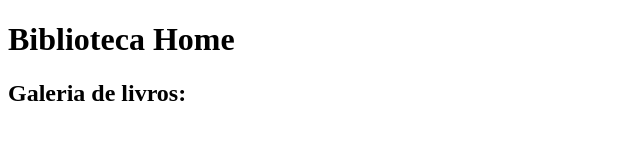
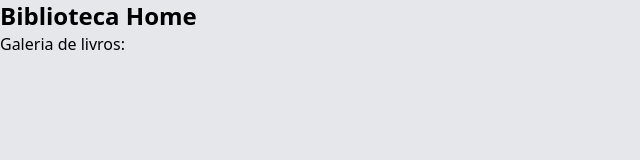
Before and after one commit to Paulo-galvao/biblioteca-frontend, a plain HTML site: page src/index.html in a window 1280 px wide. Shown: the whole page, without its empty margins (0-640 px from the left). Drawn offline with Linux system fonts and the light colour scheme; no server answers.

Commit message:
CONFIG: tailwind test

```diff
--- /dev/null
+++ b/src/css/main.css
@@ -0,0 +1 @@
+@import "tailwindcss";
--- a/index.html
+++ b/src/index.html
@@ -3,10 +3,11 @@
 <head>
     <meta charset="UTF-8">
     <meta name="viewport" content="width=device-width, initial-scale=1.0">
+    <link href="css/output.css" rel="stylesheet">
     <title>Biblioteca</title>
 </head>
-<body>
-    <h1>Biblioteca Home</h1>
+<body class="bg-gray-200">
+    <h1 class="text-2xl font-bold">Biblioteca Home</h1>
 
     <h2>Galeria de livros:</h2>
     <ul id="book-list">
```
Also changed, not shown: src/css/output.css (added).
